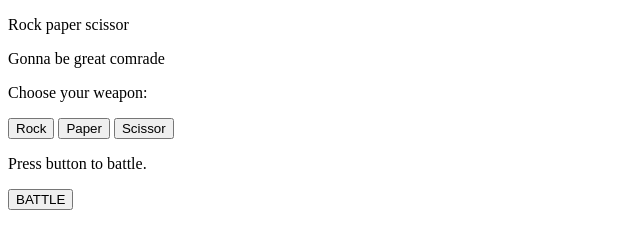
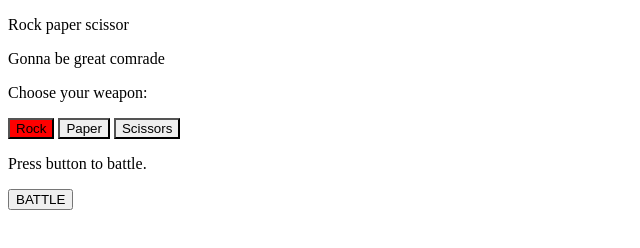
Before and after one commit to DocktorDicking/rps-game, a plain HTML site: page index.html in a window 1280 px wide. Both pictures are taken after a click on the button "Rock". Shown: the whole page, without its empty margins (0-640 px from the left). Drawn offline with Linux system fonts and the light colour scheme.

Commit message:
button highlights

```diff
--- a/index.html
+++ b/index.html
@@ -16,7 +16,7 @@
 
 <button id="rock1" onclick="setValue(0)">Rock</button>
 <button id="paper1" onclick="setValue(1)">Paper</button>
-<button id="scissor1" onclick="setValue(2)">Scissor</button>
+<button id="scissor1" onclick="setValue(2)">Scissors</button>
 
 <p id="results">Press button to battle.</p>
 <button id="battle" onclick="play()">BATTLE</button>
--- a/js/scripts.js
+++ b/js/scripts.js
@@ -15,10 +15,37 @@ var names =  ['rock','paper','scissor'];
 var winnerWinnerChickenDinner = {'draw': 0,'player1': 0,'player2': 0};
 var battleButton = document.getElementById("battle");
 var restartButton = document.getElementById("restart");
+var resultParagraph = document.getElementById("results");
+var rock1Button = document.getElementById("rock1");
+var paper1Button = document.getElementById("paper1");
+var scissor1Button = document.getElementById("scissor1");
+
+battleButton.hidden = true;
+resultParagraph.hidden = true;
 
 restartButton.hidden = true;
 function setValue(player1Choice){
     player1 = player1Choice;
+    battleButton.hidden = false;
+    resultParagraph.hidden = false;
+    if (player1Choice == 0){
+        rock1Button.style.background = "Red";
+    }
+    else {
+        rock1Button.style.background = '#EFEFEF';
+    }
+    if (player1Choice == 1){
+        paper1Button.style.background = "Red";
+    }
+    else {
+        paper1Button.style.background = '#EFEFEF';
+    }
+    if (player1Choice == 2){
+        scissor1Button.style.background = "Red";
+    }
+    else {
+        scissor1Button.style.background = '#EFEFEF';
+    }
 }
 
 function play() {
@@ -79,6 +106,7 @@ function play() {
     document.getElementById('results').innerHTML = output;
     currentRound++;
 
+    battleButton.hidden = true;
 
     if (currentRound === rounds) {
         if  (winnerWinnerChickenDinner['player1'] === winnerWinnerChickenDinner['player2']){
```
